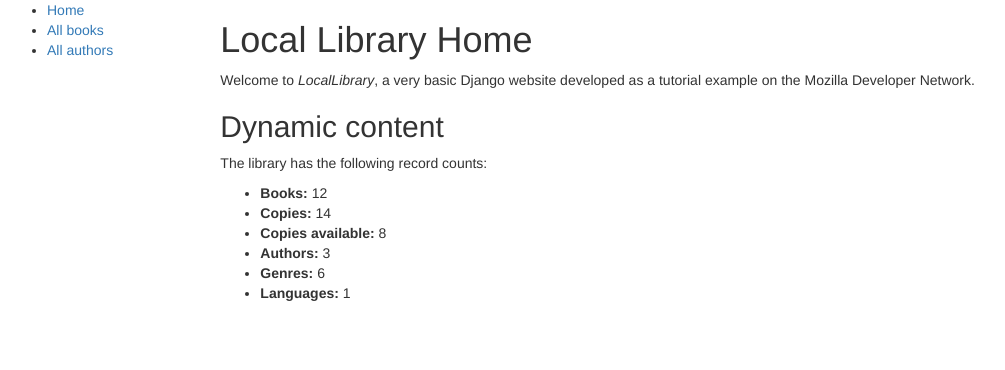
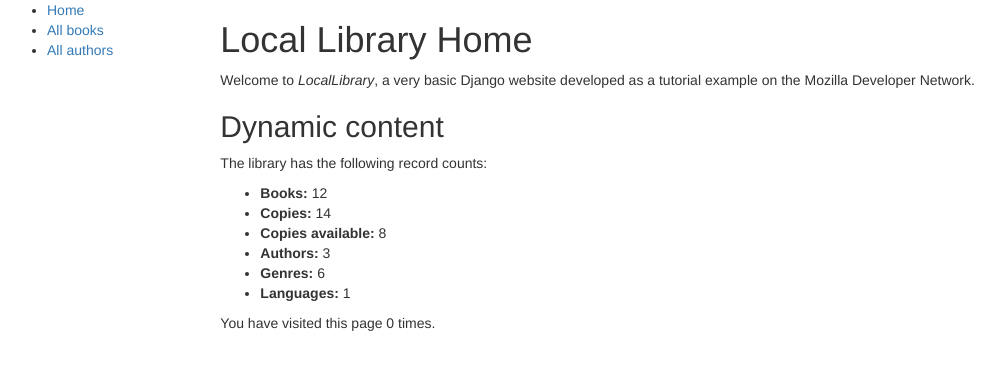
Before and after one commit to ktv-sky/locallibrary, a Django app: page /catalog/ in a window 1280 px wide. Shown: the top 370 px of the page, without its empty margins (8-1013 px from the left). Run offline with Django 3.2, Linux system fonts and the light colour scheme; data comes from the database, SQL or seed files in the repository; both versions use the stored data as it was after the commit; some libraries are stand-ins or nearby versions.

Commit message:
Add session and visit counter

```diff
--- a/catalog/templates/index.html
+++ b/catalog/templates/index.html
@@ -21,4 +21,6 @@
     <li><strong>Languages:</strong> {{ num_languages }}</li>
   </ul>
 
+  <p>You have visited this page {{ num_visits }}{% if num_visits == 1 %} time{% else %} times.{% endif %}</p>
+
 {% endblock %}
--- a/catalog/views.py
+++ b/catalog/views.py
@@ -14,6 +14,9 @@ def index(request):
     num_genres = Genre.objects.count()
     num_languages = Language.objects.count()
 
+    # number of visits to this view, as counted in the session variable
+    num_visits = request.session.get('num_visits', 0)
+    request.session['num_visits'] = num_visits + 1
 
     return render(request, 'index.html', {
         'num_books': num_books,
@@ -22,6 +25,7 @@ def index(request):
         'num_authors': num_authors,
         'num_genres': num_genres,
         'num_languages': num_languages,
+        'num_visits': num_visits,
     })
 
 
```
Also changed, not shown: db.sqlite3.
